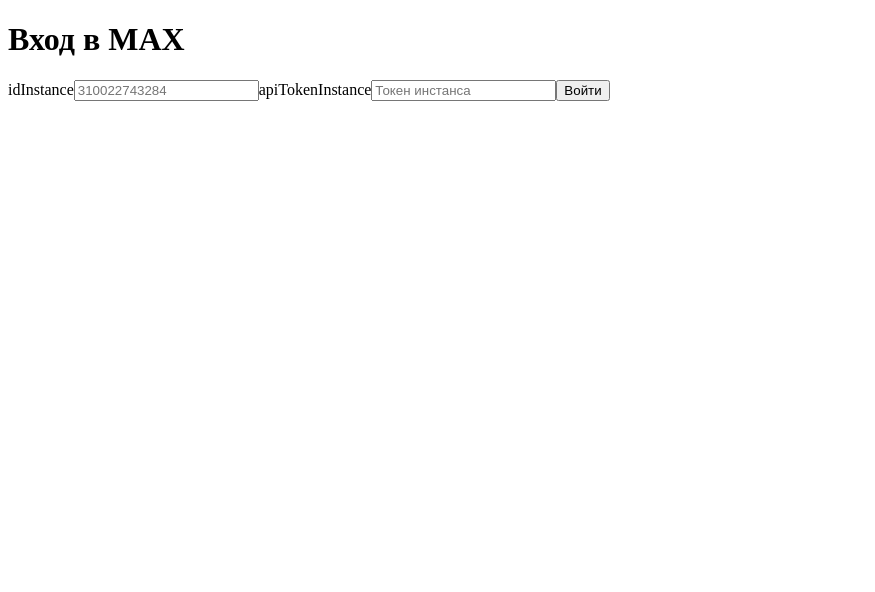
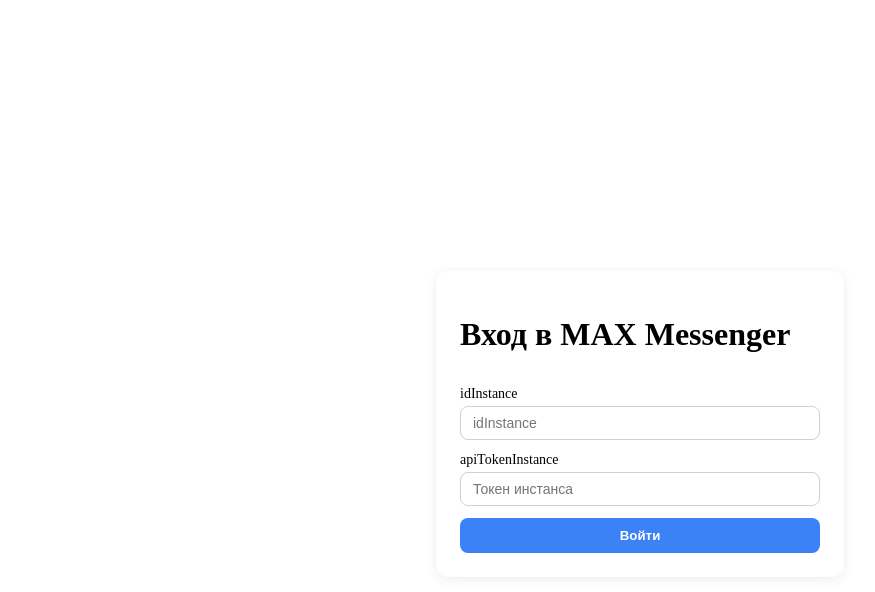
Before and after one commit to ILYA9090/API-GREEN-TEST-MAX, a React (Vite) app: page / in a window 1280 px wide. Shown: the top 592 px of the page, without its empty margins (0-875 px from the left). Built offline with nearby package versions, Linux system fonts and the light colour scheme.

Commit message:
feat: add SCSS style for LoginForm and LoginPage

```diff
--- a/package.json
+++ b/package.json
@@ -25,6 +25,7 @@
     "eslint-plugin-react-hooks": "^7.1.1",
     "eslint-plugin-react-refresh": "^0.5.6",
     "globals": "^17.12.0",
+    "sass-embedded": "^1.105.0",
     "typescript": "~6.0.2",
     "typescript-eslint": "^8.69.0",
     "vite": "^8.3.0"
--- /dev/null
+++ b/src/features/auth-by-credentials/ui/LoginForm.module.scss
@@ -0,0 +1,50 @@
+.form {
+  display: flex;
+  flex-direction: column;
+  gap: 12px;
+  width: 100%;
+  max-width: 360px;
+  padding: 24px;
+  border-radius: 12px;
+  background: #fff;
+  box-shadow: 0 2px 12px rgba(0, 0, 0, 0.08);
+
+  label {
+    display: flex;
+    flex-direction: column;
+    gap: 4px;
+    font-size: 14px;
+  }
+
+  input {
+    padding: 8px 12px;
+    border: 1px solid #d0d0d0;
+    border-radius: 8px;
+    font-size: 14px;
+
+    &:focus {
+      outline: none;
+      border-color: #3b82f6;
+    }
+  }
+
+  button {
+    padding: 10px;
+    border: none;
+    border-radius: 8px;
+    background: #3b82f6;
+    color: #fff;
+    font-weight: 600;
+    cursor: pointer;
+
+    &:hover {
+      background: #2563eb;
+    }
+  }
+}
+
+.error {
+  color: #dc2626;
+  font-size: 13px;
+  margin: 0;
+}
--- a/src/features/auth-by-credentials/ui/LoginForm.tsx
+++ b/src/features/auth-by-credentials/ui/LoginForm.tsx
@@ -1,5 +1,6 @@
 import type { ChangeEvent } from "react";
 import { useLoginForm } from "../model/use-login-form";
+import cls from "./LoginForm.module.scss";
 
 export function LoginForm() {
   const {
@@ -12,8 +13,8 @@
   } = useLoginForm();
 
   return (
-    <form onSubmit={handleSubmit} className="login-form">
-      <h1>Вход в MAX</h1>
+    <form onSubmit={handleSubmit} className={cls.form}>
+      <h1>Вход в MAX Messenger</h1>
 
       <label>
         idInstance
@@ -23,7 +24,7 @@
           onChange={(event: ChangeEvent<HTMLInputElement>) =>
             setIdInstance(event.target.value)
           }
-          placeholder="310022743284"
+          placeholder="idInstance"
           autoComplete="off"
         />
       </label>
@@ -42,7 +43,7 @@
       </label>
 
       {error && (
-        <p role="alert" className="login-form__error">
+        <p role="alert" className={cls.error}>
           {error}
         </p>
       )}
--- /dev/null
+++ b/src/pages/login-page/ui/LoginPage.module.scss
@@ -0,0 +1,7 @@
+.page {
+  display: flex;
+  align-items: center;
+  justify-content: center;
+  min-height: 100vh;
+  padding: 16px;
+}
--- a/src/pages/login-page/ui/LoginPage.tsx
+++ b/src/pages/login-page/ui/LoginPage.tsx
@@ -1,8 +1,9 @@
 import { LoginForm } from "@/features/auth-by-credentials";
+import cls from "./LoginPage.module.scss";
 
 export function LoginPage() {
   return (
-    <main>
+    <main className={cls.page}>
       <LoginForm />
     </main>
   );
```
Also changed, not shown: 1 other file (tests, documents, lock files or other folders).
